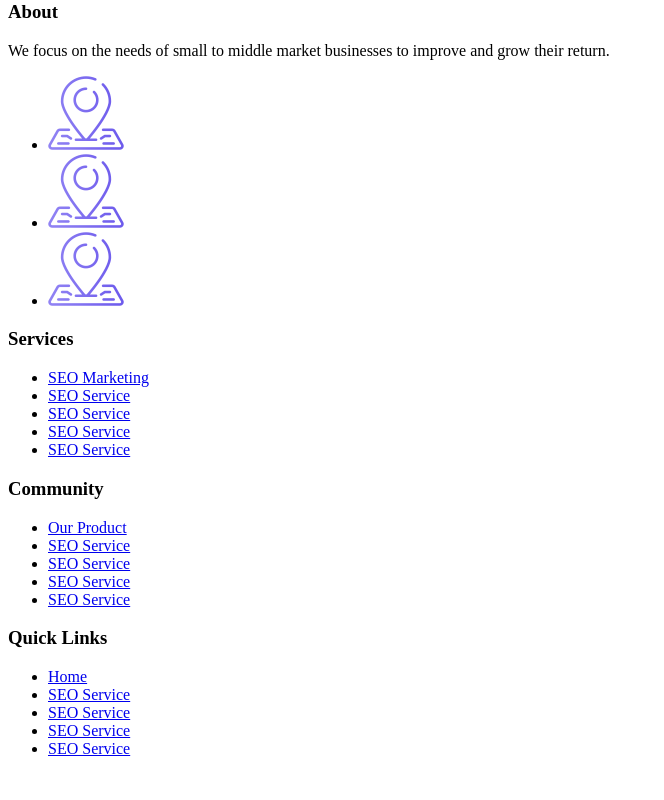
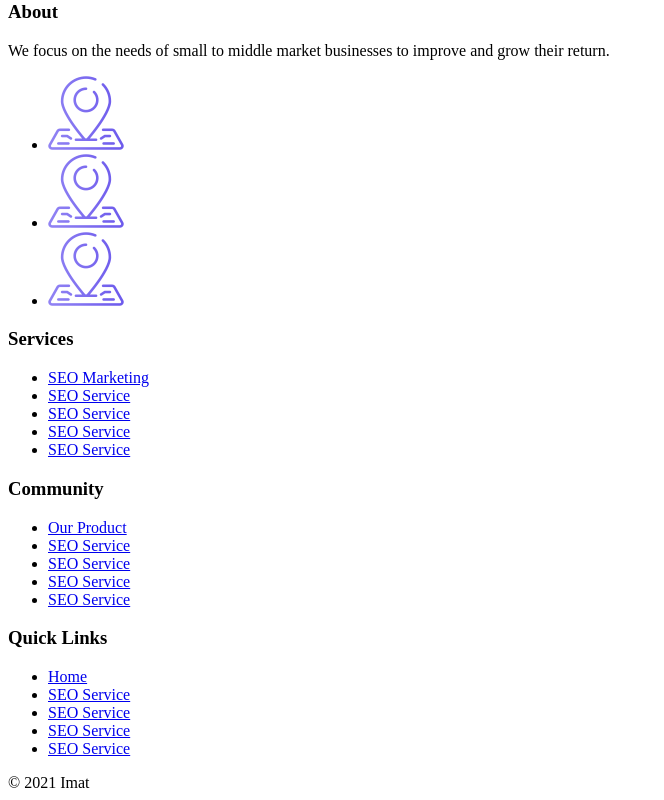
Before and after one commit to MariaSarbaj/imta, a React (Create React App) app in the folder imta-app/: page / in a window 1280 px wide. Shown: the part 7403-8203 px from the top of the page, without its empty margins (0-664 px from the left). Before the commit the page ends 8177 px from the top, so only its background shows below. Built offline with nearby package versions, Linux system fonts and the light colour scheme.

Commit message:
Copyright done

```diff
--- /dev/null
+++ b/imta-app/src/Components/Copyright/Copyright.js
@@ -0,0 +1,12 @@
+import React from 'react';
+
+const Copyright = props => {
+  return (
+   <div className={'copyright'}>
+            <span>{props.text}</span>
+   </div>
+  );
+ }
+
+
+export default Copyright;
--- a/imta-app/src/Data/DataRu.js
+++ b/imta-app/src/Data/DataRu.js
@@ -135,7 +135,8 @@ export const DataRu = {
                 {Name: 'SEO Service', link: '/'},
             ]
         },
-    ]
+    ],
+    Copyright: {Text: '© 2021 Imat'}
 
 
 }
--- a/imta-app/src/Layout/RU/MainPageRU/FooterRU/FooterRU.js
+++ b/imta-app/src/Layout/RU/MainPageRU/FooterRU/FooterRU.js
@@ -4,6 +4,7 @@ import {DataRu} from '../../../../Data/DataRu'
 import Contacts from "../../../../Components/Contacts/Contacts";
 import About from "../../../../Components/About/About";
 import FooterLinks from "../../../../Components/FooterLinks/FooterLinks";
+import Copyright from "../../../../Components/Copyright/Copyright";
 
 const FooterRu = () => {
   return (
@@ -29,7 +30,9 @@ const FooterRu = () => {
            <FooterLinks
                 array={DataRu.FooterLinks}
            />
-
+            <Copyright
+                text={DataRu.Copyright.Text}
+            />
        </div>
 
    </footer>
```
Also changed, not shown: 1 other file (tests, documents, lock files or other folders).
